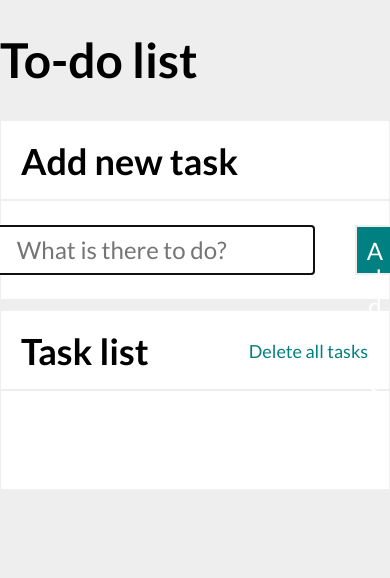
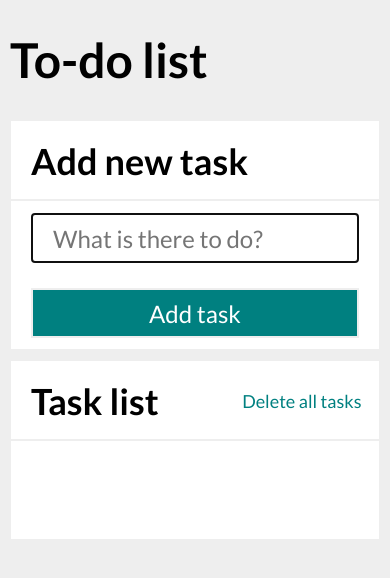
Before and after one commit to MarcelUrbanczyk/To-do-list, a plain HTML site: page index.html in a window 390 px wide. Drawn offline with nearby package versions, Linux system fonts and the light colour scheme.

Commit message:
added media queries

```diff
--- a/css/form.css
+++ b/css/form.css
@@ -1,5 +1,5 @@
 .form{
-    margin: 10px 0 10px 0;
+    margin: 10px;
 }
 .form__header{
     background: white;
@@ -38,3 +38,18 @@ margin: 20px;
 .form__button:hover{
     background: #00abab;
 }
+
+@media (max-width: 960px) {
+    .form__content{
+        display: grid;
+        height: 150px;
+        grid-template-rows: 75px 75px;
+        grid-template-columns: 1fr;
+    }
+
+    .form__button{
+        padding: 10px;
+        grid-row: 2;
+    }
+
+}
--- a/css/style.css
+++ b/css/style.css
@@ -16,3 +16,7 @@ body{
   font-size: 24px;
   word-break: break-word;
 }
+
+header{
+  margin: 10px;
+}
--- a/css/taskList.css
+++ b/css/taskList.css
@@ -4,6 +4,7 @@
     display: grid;
     height: 80px;
     grid-template-columns: "200px 1fr auto";
+    margin: 0 10px 0 10px
 }
 
 .taskList__headerText{
@@ -20,7 +21,9 @@
 }
 
 .taskListHeader__removeButton:hover{
-    color: rgb(2, 202, 202);
+
+    color: rgb(4, 201, 201);
+
 }
 
 
@@ -31,6 +34,7 @@
     min-height: 100px;
     align-items: center;
     justify-content: center;
+    margin: 0 10px 0 10px;
 }
 
 .taskList__task{
```
